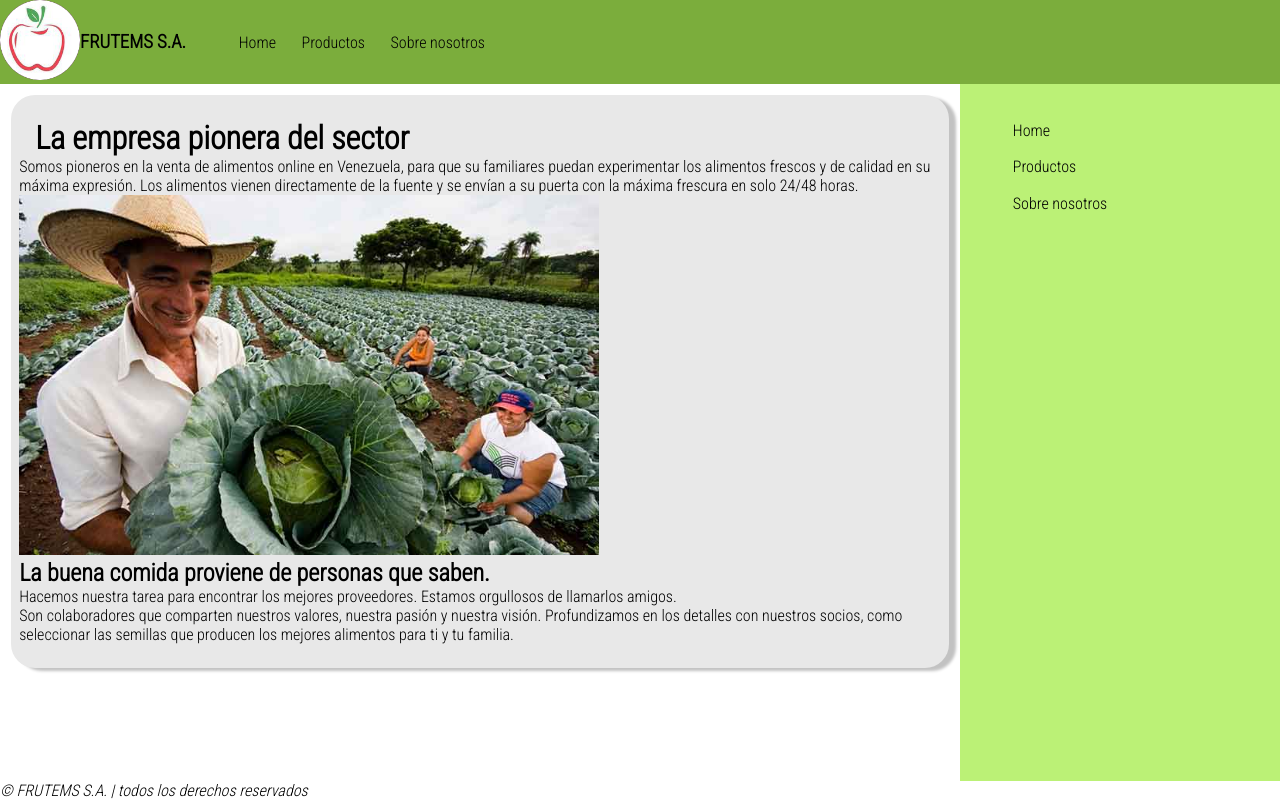
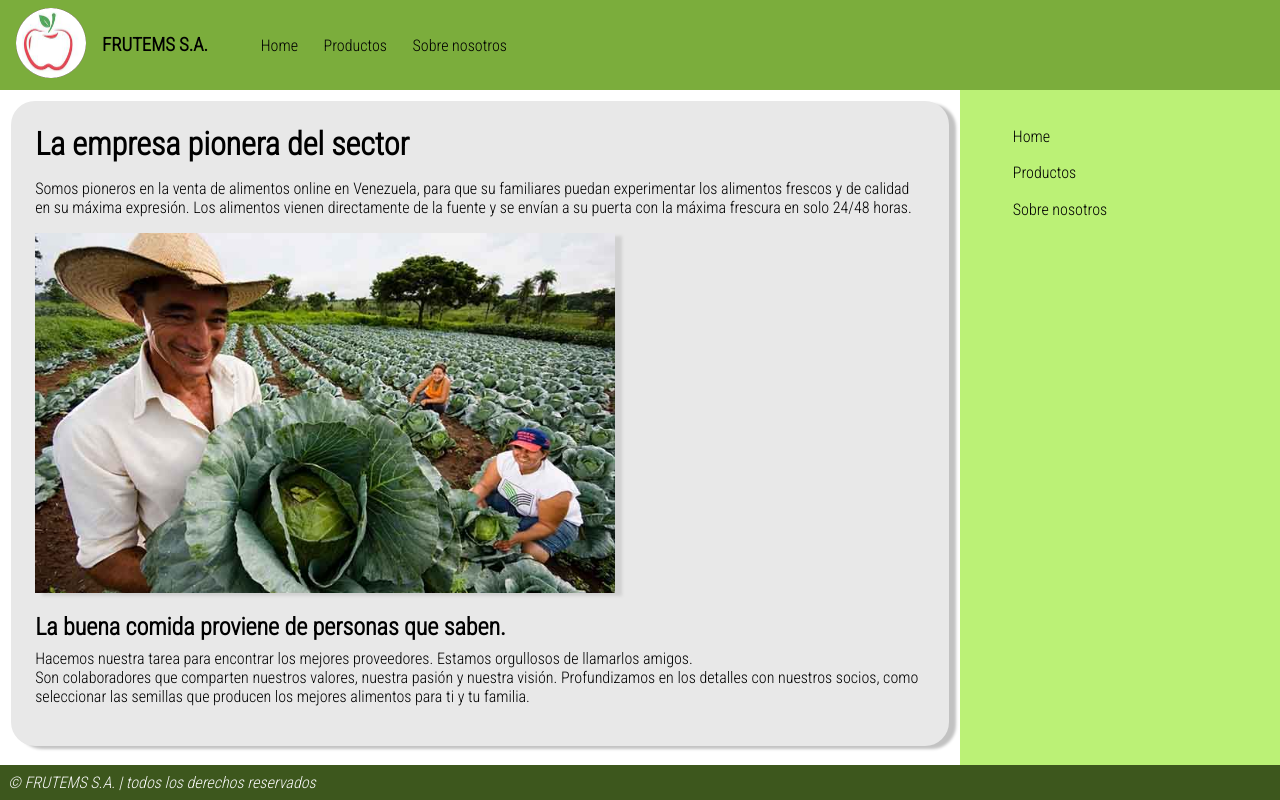
Before and after one commit to mendezleoa/HTML-CSS-p-gina-FRUTEMS, a website: page about-us.html in a window 1280 px wide. Drawn offline with Linux system fonts and the light colour scheme.

Commit message:
cambios menores de paridad entre paginas

```diff
--- a/about-us.html
+++ b/about-us.html
@@ -9,7 +9,7 @@
 </head>
 <body>
     <header class="header">
-        <a href="index.html"><img src="img/logo.png" alt="logo" width="80" height="80"></a>
+        <a href="index.html"><img src="img/logo.png" alt="logo" class="logo"></a>
         <h3>FRUTEMS S.A.</h3>
         <nav class="nav">
             <ul>
@@ -23,11 +23,11 @@
         <div class="secciones">
             <section class="section">
                 <h1>La empresa pionera del sector</h1>
-                <article>
+                <article class="article">
                     <p>Somos pioneros en la venta de alimentos online en Venezuela, para que su familiares puedan experimentar los alimentos frescos y de calidad en su máxima expresión. Los alimentos vienen directamente de la fuente y se envían a su puerta con la máxima frescura en solo 24/48 horas.</p>
                 </article>
-                <img src="img/4.jpg" alt="imagen empresa" width="580" height="360">
-                <article>
+                <img src="img/4.jpg" alt="imagen empresa" width="580" height="360" class="img-section">
+                <article class="article">
                     <h2>La buena comida proviene de personas que saben. </h2>
                     <p>Hacemos nuestra tarea para encontrar los mejores proveedores. Estamos orgullosos de llamarlos amigos.</p>
                     <p>Son colaboradores que comparten nuestros valores, nuestra pasión y nuestra visión. Profundizamos en los detalles con nuestros socios, como seleccionar las semillas que producen los mejores alimentos para ti y tu familia.</p>
@@ -42,7 +42,7 @@
             </ul>
         </aside>
     </main>
-    <footer>
+    <footer class="footer">
         <i>&copy; FRUTEMS S.A. | todos los derechos reservados</i>
     </footer>
 </body>
```
Also changed, not shown: index.html (+1 -1 lines), productos.html (+1 -1 lines).
